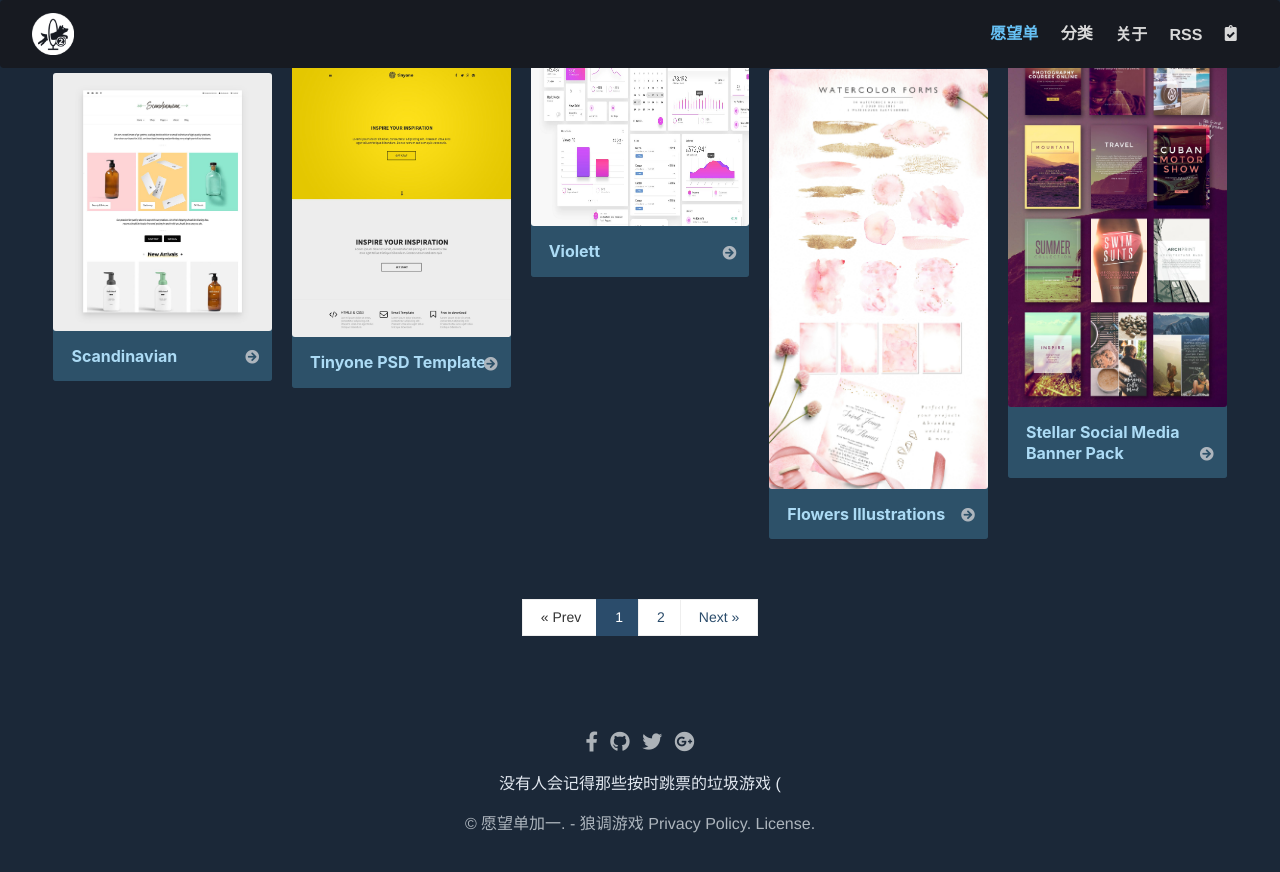
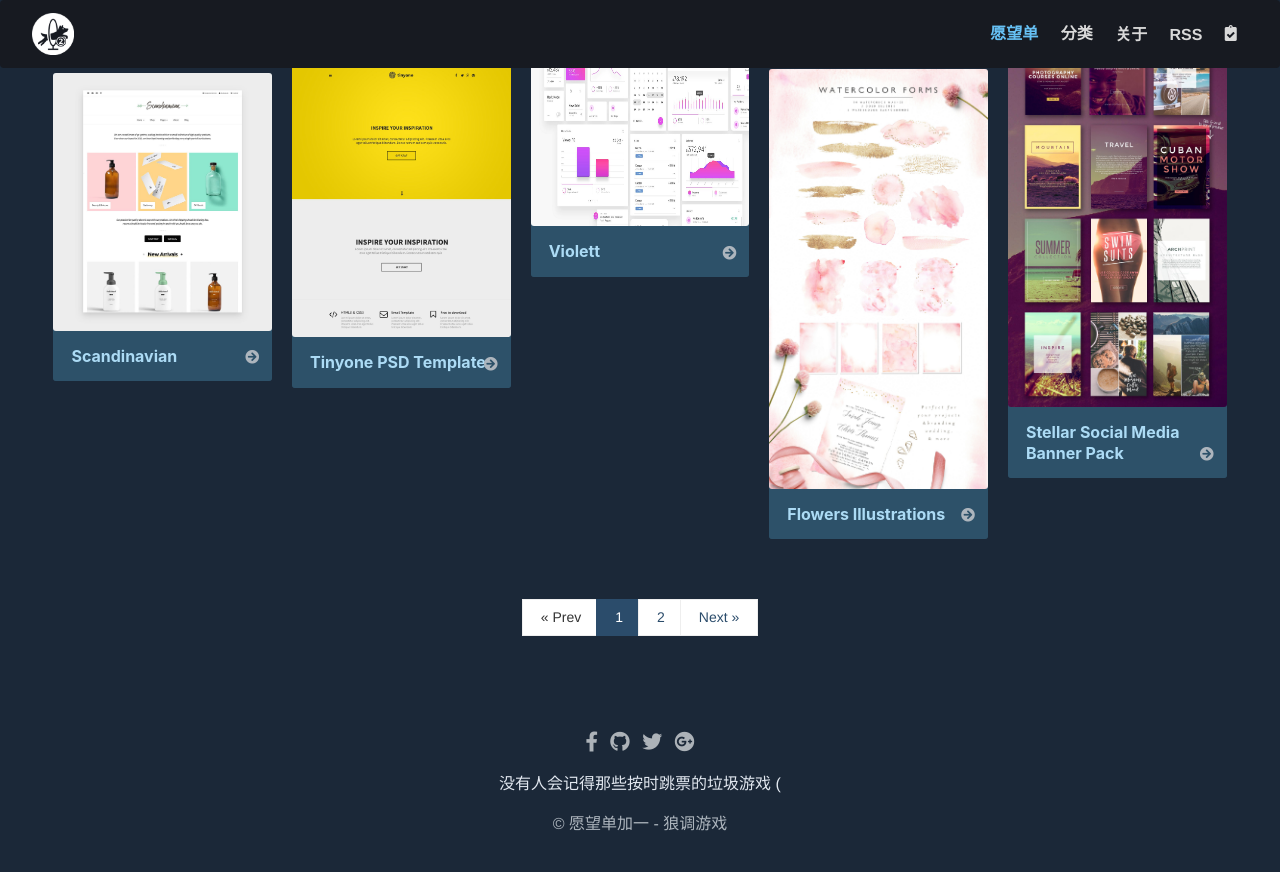
Before and after one commit to vicevolf/wishlist-gold, a Jekyll site: the page built from index.html, in a window 1280 px wide and 900 px high, scrolled down 1557 px. Shown: the top 872 px of the window. Built offline with Jekyll 4.4.1, drawn with Linux system fonts in a browser that asks for light colours; the list of posts is cut into pages by our own code; comment, search, counter and statistics services are not loaded.

Commit message:
Update footer-copyright.html

```diff
--- a/_includes/footer-copyright.html
+++ b/_includes/footer-copyright.html
@@ -15,15 +15,15 @@
 
 <p>
     <a class="text-muted" href="{{site.url}}{{site.baseurl}}/">
-        &copy;  {{site.name}}.  - 狼调游戏
+        &copy;  {{site.name}}  - 狼调游戏
     </a>
 
-    <a class="text-muted" href="{{site.url}}{{site.baseurl}}/privacy-policy.html">
+    <!-- <a class="text-muted" href="{{site.url}}{{site.baseurl}}/privacy-policy.html">
         Privacy Policy.
     </a>
 
     <a class="text-muted" target="_blank" href="https://www.wowthemes.net/freebies-license/">
         License.
-    </a>
+    </a> -->
 
 </p>
```
